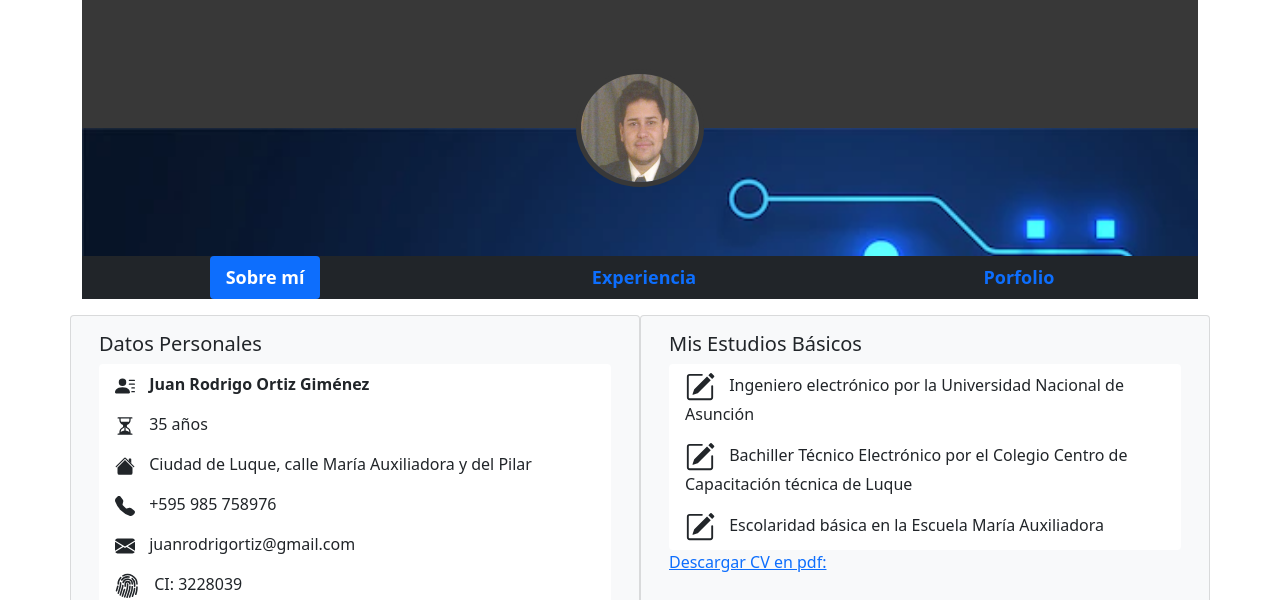
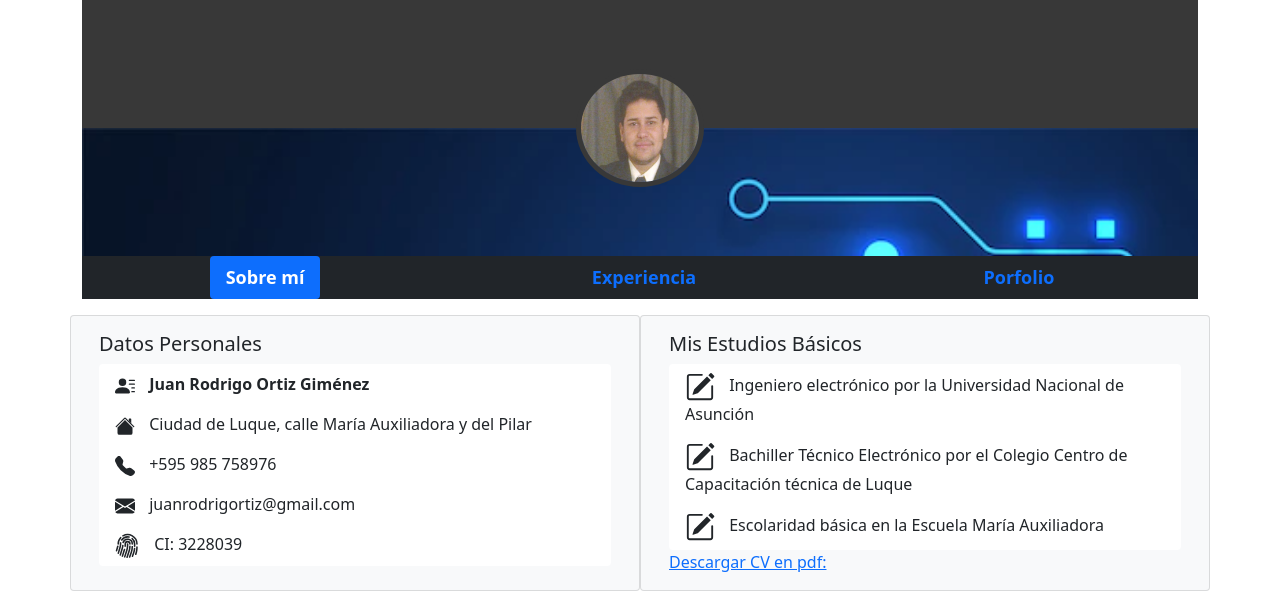
Before and after one commit to JuanOrtizG/cv, a plain HTML site: page index.html in a window 1280 px wide. Shown: the top 600 px of the page. Drawn offline with nearby package versions, Linux system fonts and the light colour scheme.

Commit message:
Sacar edad

```diff
--- a/index.html
+++ b/index.html
@@ -60,12 +60,7 @@
                 <strong> Juan Rodrigo Ortiz Giménez</strong>
               </li>
 
-              <li class="list-group-item">
-                <svg xmlns="http://www.w3.org/2000/svg" width="20" height="20" fill="currentColor" class="bi bi-hourglass-split" viewBox="0 0 16 16">
-                  <path d="M2.5 15a.5.5 0 1 1 0-1h1v-1a4.5 4.5 0 0 1 2.557-4.06c.29-.139.443-.377.443-.59v-.7c0-.213-.154-.451-.443-.59A4.5 4.5 0 0 1 3.5 3V2h-1a.5.5 0 0 1 0-1h11a.5.5 0 0 1 0 1h-1v1a4.5 4.5 0 0 1-2.557 4.06c-.29.139-.443.377-.443.59v.7c0 .213.154.451.443.59A4.5 4.5 0 0 1 12.5 13v1h1a.5.5 0 0 1 0 1h-11zm2-13v1c0 .537.12 1.045.337 1.5h6.326c.216-.455.337-.963.337-1.5V2h-7zm3 6.35c0 .701-.478 1.236-1.011 1.492A3.5 3.5 0 0 0 4.5 13s.866-1.299 3-1.48V8.35zm1 0v3.17c2.134.181 3 1.48 3 1.48a3.5 3.5 0 0 0-1.989-3.158C8.978 9.586 8.5 9.052 8.5 8.351z"/>
-                </svg>
-                35 años
-              </li>
+
               <li class="list-group-item">
                 <svg xmlns="http://www.w3.org/2000/svg" width="20" height="20" fill="currentColor" class="bi bi-house-fill" viewBox="0 0 16 16">
                   <path fill-rule="evenodd" d="m8 3.293 6 6V13.5a1.5 1.5 0 0 1-1.5 1.5h-9A1.5 1.5 0 0 1 2 13.5V9.293l6-6zm5-.793V6l-2-2V2.5a.5.5 0 0 1 .5-.5h1a.5.5 0 0 1 .5.5z"/>
@@ -134,7 +129,7 @@
                         </li>
                     </div>
 
-                    <p class="card-text"><a href="https://drive.google.com/file/d/12-lAgg-4qBf1eEOlza-IXuUTyFdNPQ3o/view?usp=sharing">Descargar CV en pdf:</a> </p>
+                    <p class="card-text"><a href="https://drive.google.com/file/d/12-lAgg-4qBf1eEOlza-IXuUTyFdNPQ3o/view?usp=sharing" download="JuanOrtiz.pdf">Descargar CV en pdf:</a> </p>
                   </div>
                 </div>
                 <!-- cARD 2 end-->
```
